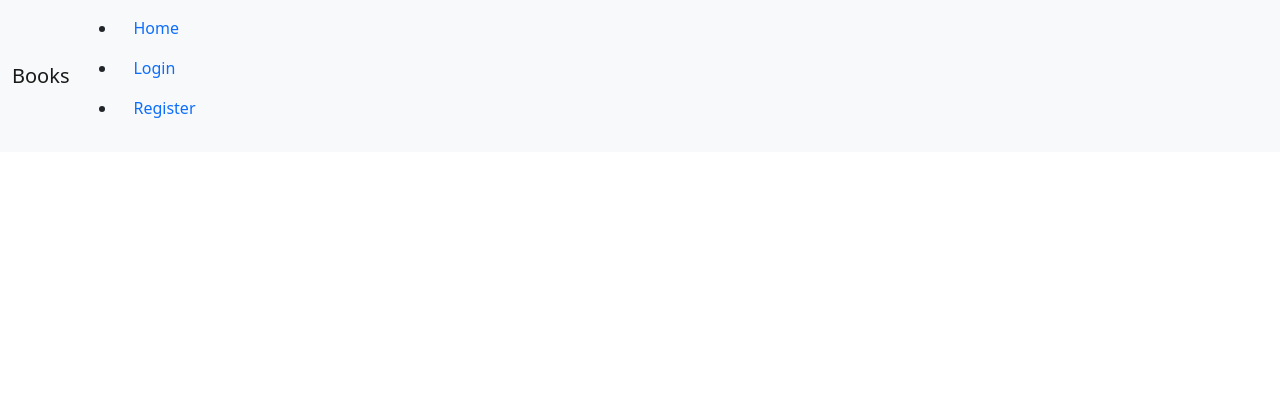
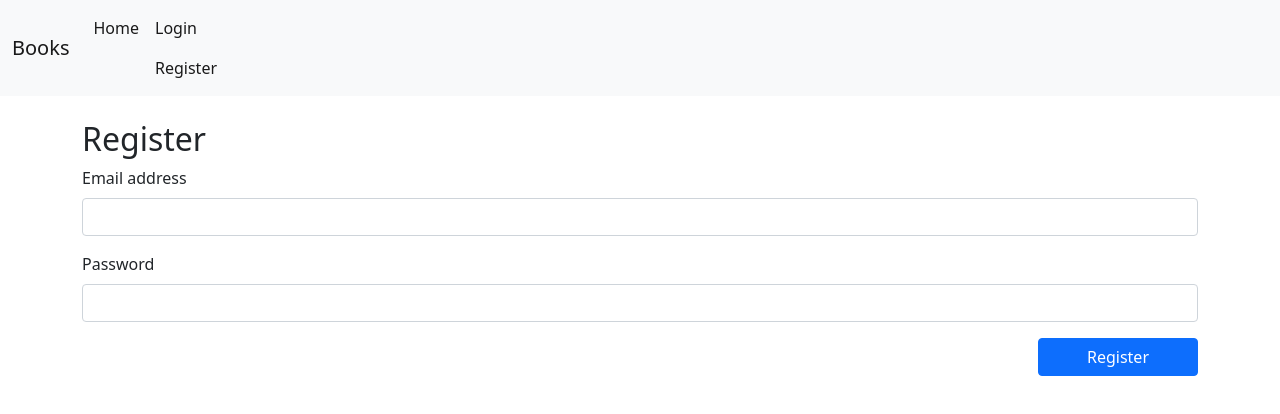
Before and after one commit to MobySchell/To-do-list, a React (Create React App) app: page /register in a window 1280 px wide. Shown: the top 414 px of the page. Built offline with nearby package versions, Linux system fonts and the light colour scheme; no server answers.

Commit message:
Added login and Register to firebase

```diff
--- a/src/App.js
+++ b/src/App.js
@@ -3,6 +3,8 @@ import React, { Component } from "react";
 import { BrowserRouter, Route } from "react-router-dom";
 
 import "bootstrap/dist/css/bootstrap.css";
+
+import firebase from "./Firebase/firebase";
 
 import Navbar from "./components/Navbar";
 import Home from "./login/Home";
@@ -10,14 +12,32 @@ import Login from "./login/Login";
 import Register from "./login/Register";
 
 export default class App extends Component {
+    constructor(props) {
+        super(props);
+
+        this.auth = firebase.auth();
+
+        this.state = {
+            user: null,
+        };
+    }
+
+    componentDidMount() {
+        firebase.auth().onAuthStateChanged((user) => {
+            this.setState({ user: user });
+        });
+    }
+
     render() {
+        const { user } = this.state;
+
         return (
             <BrowserRouter>
-                <Navbar />
+                <Navbar user={user} />
 
                 <Route path="/" exact component={Home} />
-                <Route path="/" component={Login} />
-                <Route path="/" component={Register} />
+                <Route path="/login" component={Login} />
+                <Route path="/register" component={Register} />
             </BrowserRouter>
         );
     }
--- a/src/Firebase/firebase.js
+++ b/src/Firebase/firebase.js
@@ -1,5 +1,6 @@
-import firebase from "firebase";
+import firebase from "firebase/app";
 import "firebase/firestore";
+import "firebase/auth";
 
 firebase.initializeApp({
     apiKey: "AIzaSyDFQEOt6nWKNWdG-cOh5OZwIZd5nl9jzOk",
--- a/src/components/Navbar.js
+++ b/src/components/Navbar.js
@@ -1,10 +1,17 @@
 import React, { Component } from "react";
-
 import { Link } from "react-router-dom";
+import firebase from "../Firebase/firebase";
 
 export default class Navbar extends Component {
+    logOut() {
+        firebase.auth().signOut();
+    }
+
     render() {
+        const { user } = this.props;
+
         return (
+            <div>
                 <nav className="navbar navbar-expand-lg navbar-light bg-light">
                     <div className="container-fluid">
                         <Link className="navbar-brand" to="/">
@@ -25,18 +32,32 @@ export default class Navbar extends Component {
                             className="collapse navbar-collapse"
                             id="navbarSupportedContent"
                         >
-                        <ul classNameName="navbar-nav me-auto mb-2 mb-lg-0">
+                            <ul className="navbar-nav me-auto mb-2 mb-lg-0">
                                 <li className="nav-item">
                                     <Link
                                         className="nav-link active"
+                                        aria-current="page"
                                         to="/"
                                     >
                                         Home
                                     </Link>
                                 </li>
+
+                                {user ? (
+                                    <li className="nav-item">
+                                        <button
+                                            className="nav-link active"
+                                            onClick={this.logOut()}
+                                        >
+                                            Logout
+                                        </button>
+                                    </li>
+                                ) : (
+                                    <div className="d-block">
                                         <li className="nav-item">
                                             <Link
                                                 className="nav-link active"
+                                                aria-current="page"
                                                 to="/login"
                                             >
                                                 Login
@@ -45,15 +66,19 @@ export default class Navbar extends Component {
                                         <li className="nav-item">
                                             <Link
                                                 className="nav-link active"
+                                                aria-current="page"
                                                 to="/register"
                                             >
                                                 Register
                                             </Link>
                                         </li>
+                                    </div>
+                                )}
                             </ul>
                         </div>
                     </div>
                 </nav>
+            </div>
         );
     }
 }
--- a/src/login/Login.js
+++ b/src/login/Login.js
@@ -1,11 +1,70 @@
-import React, { Component } from 'react'
+import React, { Component } from "react";
+import firebase from "../Firebase/firebase";
 
 export default class Login extends Component {
+    constructor(props) {
+        super(props);
+
+        this.auth = firebase.auth();
+
+        this.state = {
+            email: "",
+            password: "",
+        };
+    }
+
+    async onLogin(e) {
+        e.preventDefault();
+
+        try {
+            const { email, password } = this.state;
+            await this.auth.signInWithEmailAndPassword(email, password);
+
+            this.props.history.push("/");
+        } catch (err) {
+            console.log(err);
+        }
+
+        this.setState({ email: "", password: "" });
+    }
+
     render() {
+        const { email, password } = this.state;
         return (
-            <div>
+            <div className="container my-4">
+                <h2>Login</h2>
+                <form onSubmit={(e) => this.onLogin(e)}>
+                    <div className="mb-3">
+                        <label className="form-label">Email address</label>
+                        <input
+                            value={email}
+                            onChange={(e) =>
+                                this.setState({ email: e.target.value })
+                            }
+                            type="email"
+                            className="form-control"
+                        />
+                    </div>
 
+                    <div className="mb-3">
+                        <label className="form-label">Password</label>
+                        <input
+                            value={password}
+                            onChange={(e) =>
+                                this.setState({ password: e.target.value })
+                            }
+                            type="password"
+                            className="form-control"
+                        />
+                    </div>
+
+                    <div className="d-flex justify-content-end">
+                        <button type="submit" className="btn btn-primary px-5">
+                            Login
+                        </button>
+                    </div>
+                </form>
             </div>
-        )
+        );
     }
 }
--- a/src/login/Register.js
+++ b/src/login/Register.js
@@ -1,11 +1,71 @@
-import React, { Component } from 'react'
+import React, { Component } from "react";
+
+import firebase from "../Firebase/firebase";
 
 export default class Register extends Component {
+    constructor(props) {
+        super(props);
+
+        this.auth = firebase.auth();
+
+        this.state = {
+            email: "",
+            password: "",
+        };
+    }
+
+    async onRegister(e) {
+        e.preventDefault();
+
+        try {
+            const { email, password } = this.state;
+            await this.auth.createUserWithEmailAndPassword(email, password);
+
+            this.props.history.push("/");
+        } catch (err) {
+            console.log(err);
+        }
+
+        this.setState({ email: "", password: "" });
+    }
+
     render() {
+        const { email, password } = this.state;
         return (
-            <div>
+            <div className="container my-4">
+                <h2>Register</h2>
+                <form onSubmit={(e) => this.onRegister(e)}>
+                    <div className="mb-3">
+                        <label className="form-label">Email address</label>
+                        <input
+                            value={email}
+                            onChange={(e) =>
+                                this.setState({ email: e.target.value })
+                            }
+                            type="email"
+                            className="form-control"
+                        />
+                    </div>
 
+                    <div className="mb-3">
+                        <label className="form-label">Password</label>
+                        <input
+                            value={password}
+                            onChange={(e) =>
+                                this.setState({ password: e.target.value })
+                            }
+                            type="password"
+                            className="form-control"
+                        />
+                    </div>
+
+                    <div className="d-flex justify-content-end">
+                        <button type="submit" className="btn btn-primary px-5">
+                            Register
+                        </button>
+                    </div>
+                </form>
             </div>
-        )
+        );
     }
 }
```
Lines whose indentation alone changed are shown as unchanged.
